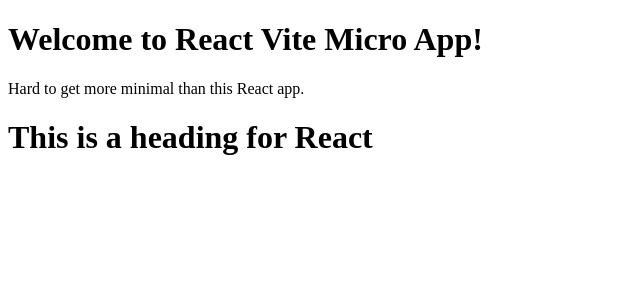
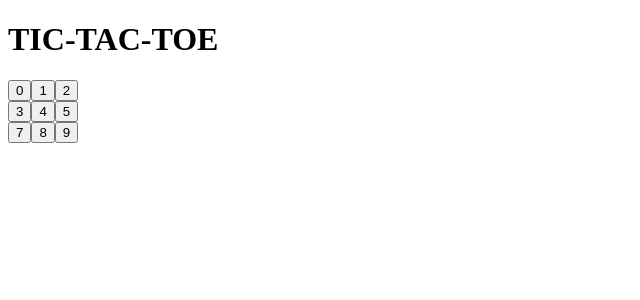
Before and after one commit to OtherHorizon/tictactoe, a React (Vite) app: page / in a window 1280 px wide. Shown: the top 300 px of the page, without its empty margins (0-640 px from the left). Built offline with nearby package versions, Linux system fonts and the light colour scheme.

Commit message:
Created Board for the game

```diff
--- a/src/App.jsx
+++ b/src/App.jsx
@@ -1,10 +1,9 @@
-import React from 'react'
-
+import React from 'react';
+import Board from './components/Board.jsx';
 const App = () => (
-  <>
-    <h1>Welcome to React Vite Micro App!</h1>
-    <p>Hard to get more minimal than this React app.</p>
-    <h1>This is a heading for React</h1>
-  </>
-)
-export default App
+  <div>
+    <h1>TIC-TAC-TOE</h1>
+    <Board />
+  </div>
+);
+export default App;
--- /dev/null
+++ b/src/components/Board.jsx
@@ -0,0 +1,24 @@
+import React from 'react';
+import Square from './Square';
+
+export default function Board() {
+  return (
+    <div>
+      <div>
+        <Square number={0} />
+        <Square number={1} />
+        <Square number={2} />
+      </div>
+      <div>
+        <Square number={3} />
+        <Square number={4} />
+        <Square number={5} />
+      </div>
+      <div>
+        <Square number={7} />
+        <Square number={8} />
+        <Square number={9} />
+      </div>
+    </div>
+  );
+}
--- /dev/null
+++ b/src/components/Square.jsx
@@ -0,0 +1,5 @@
+import React from 'react';
+
+export default function Square({ number }) {
+  return <button type="button">{number}</button>;
+}
```
